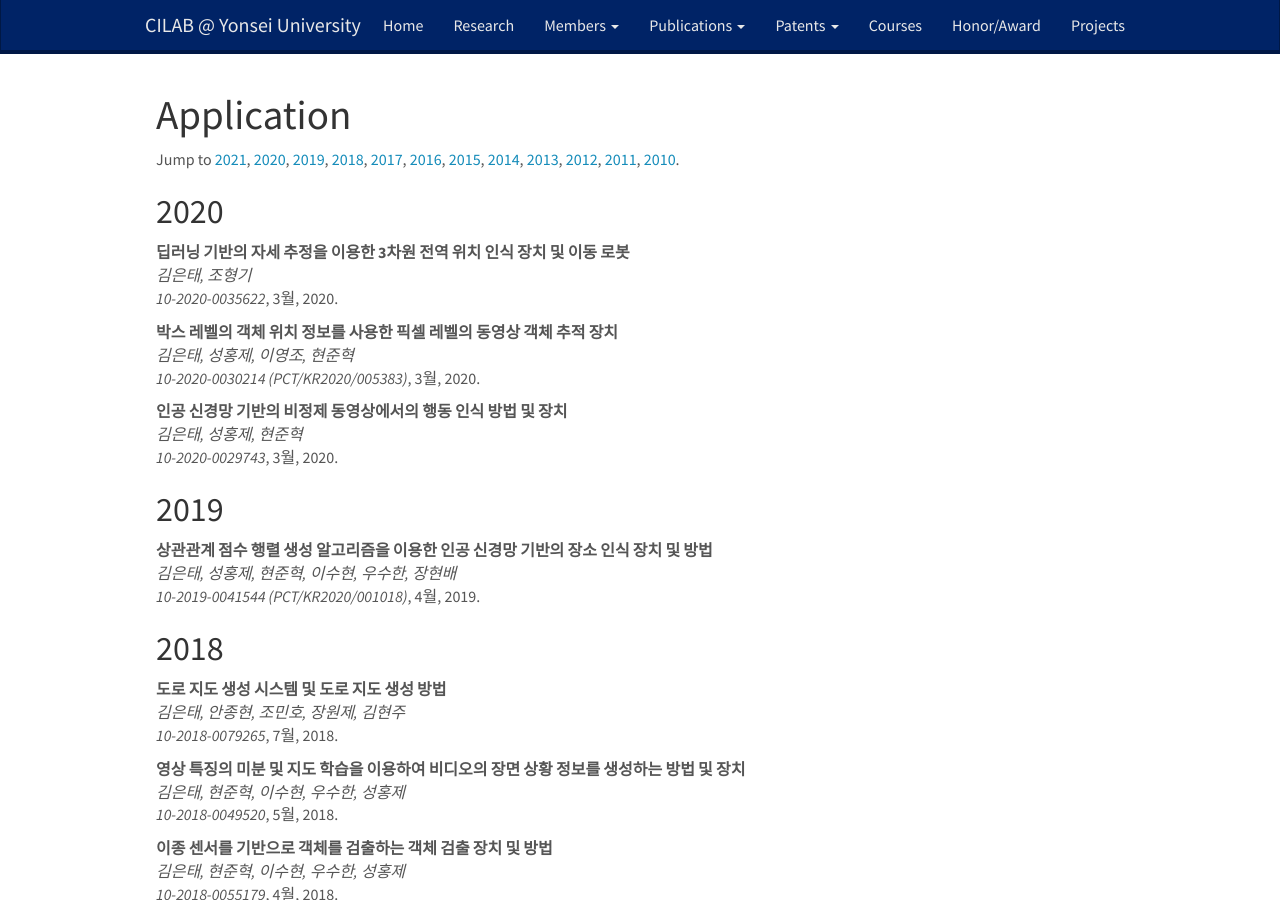
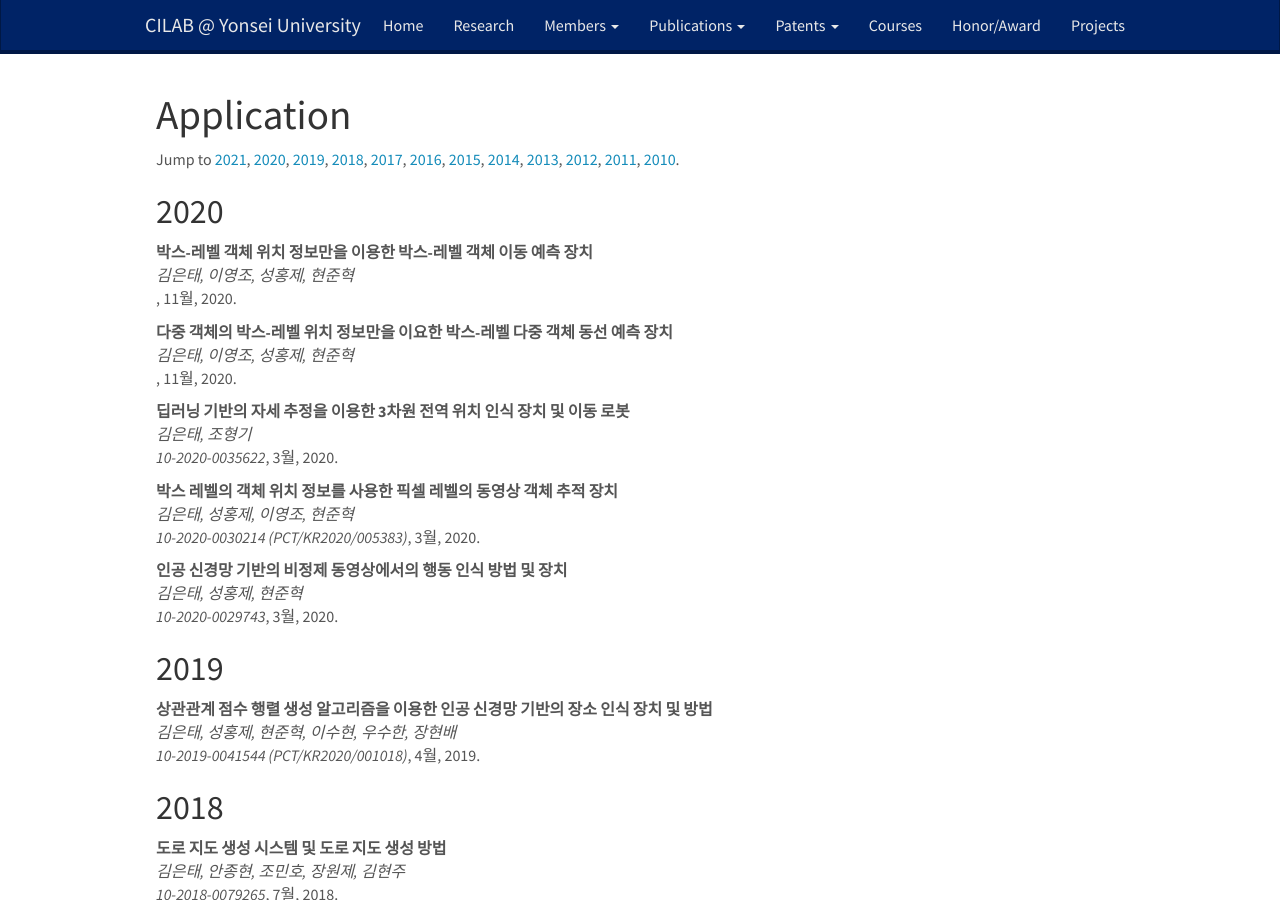
Before and after one commit to won4113/cilab-yonsei.github.io, a Jekyll site: the page built from _pages/patents_application.md, in a window 1280 px wide and 900 px high. Built offline with Jekyll 4.4.1, drawn with Linux system fonts in a browser that asks for light colours; nearby versions of some CDN libraries.

Commit message:
Update application_list.yml

```diff
--- a/_data/patents/application_list.yml
+++ b/_data/patents/application_list.yml
@@ -10,6 +10,18 @@
 #  year: 20
 #  month: 월
 #  description: ""
+- title: 박스-레벨 객체 위치 정보만을 이용한 박스-레벨 객체 이동 예측 장치
+  authors: 김은태, 이영조, 성홍제, 현준혁
+  registration_number: 10-2020-0149532
+  year: 2020
+  month: 11월
+  description: ""
+- title: 다중 객체의 박스-레벨 위치 정보만을 이요한 박스-레벨 다중 객체 동선 예측 장치
+  authors: 김은태, 이영조, 성홍제, 현준혁
+  registration_number: 10-2020-0149533
+  year: 2020
+  month: 11월
+  description: ""
 - title: 딥러닝 기반의 자세 추정을 이용한 3차원 전역 위치 인식 장치 및 이동 로봇
   authors: 김은태, 조형기
   application_number: 10-2020-0035622
```
